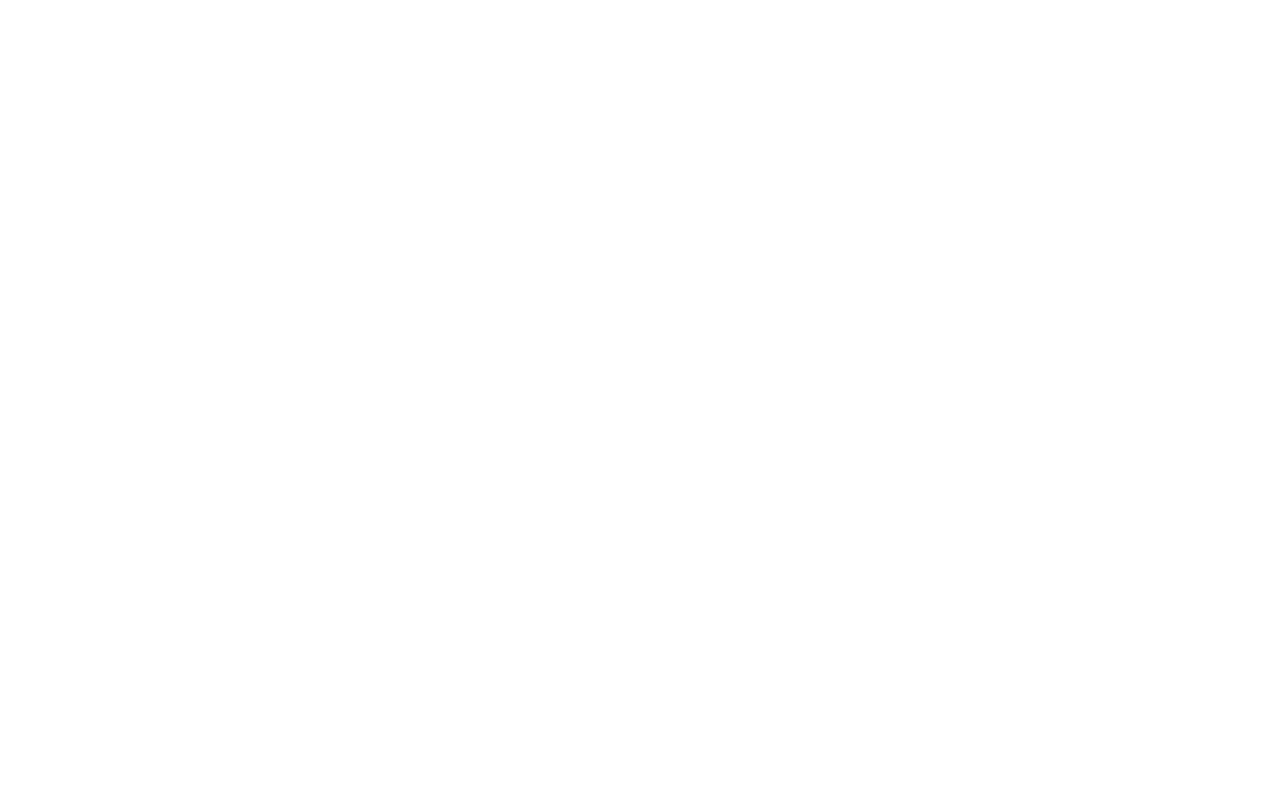
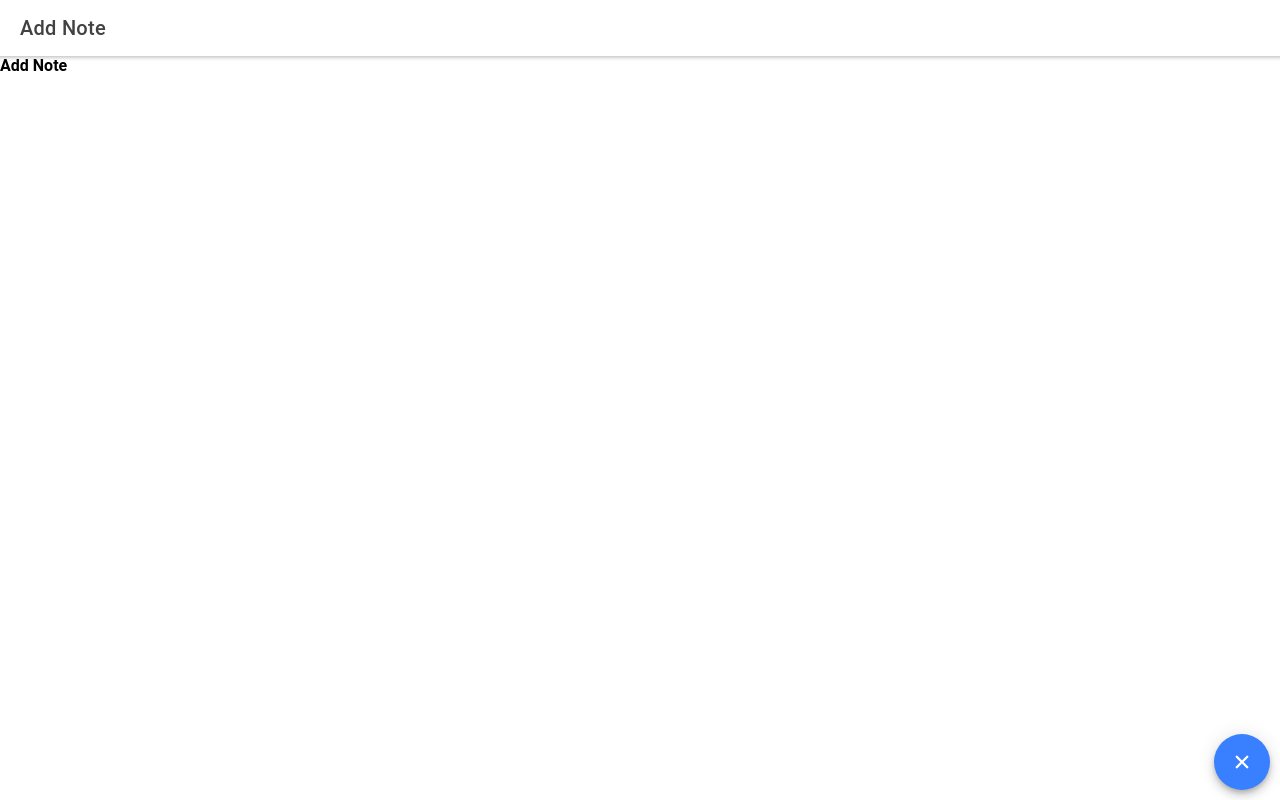
Before and after one commit to babaiyu/note_aja, a React (Create React App) app: page /addnote in a window 1280 px wide. Built offline with nearby package versions, Linux system fonts and the light colour scheme.

Commit message:
Adde new route for Add Note

```diff
--- a/src/App.tsx
+++ b/src/App.tsx
@@ -1,7 +1,6 @@
-import { Redirect, Route } from 'react-router-dom';
-import { IonApp, IonRouterOutlet } from '@ionic/react';
-import { IonReactRouter } from '@ionic/react-router';
-import Home from './pages/Home';
+import {Redirect, Route} from 'react-router-dom';
+import {IonApp, IonRouterOutlet} from '@ionic/react';
+import {IonReactRouter} from '@ionic/react-router';
 
 /* Core CSS required for Ionic components to work properly */
 import '@ionic/react/css/core.css';
@@ -26,12 +25,14 @@
   <IonApp>
     <IonReactRouter>
       <IonRouterOutlet>
-        <Route exact path="/home">
-          <Home />
-        </Route>
+        <Route path="/home" render={require('src/pages/Home').default}></Route>
         <Route exact path="/">
           <Redirect to="/home" />
         </Route>
+        <Route
+          path="/addnote"
+          component={require('src/pages/AddNote').default}
+        />
       </IonRouterOutlet>
     </IonReactRouter>
   </IonApp>
--- a/src/index.tsx
+++ b/src/index.tsx
@@ -1,5 +1,6 @@
 import React from 'react';
 import ReactDOM from 'react-dom';
+import {defineCustomElements} from '@ionic/pwa-elements/loader';
 import App from './App';
 import * as serviceWorkerRegistration from './serviceWorkerRegistration';
 import reportWebVitals from './reportWebVitals';
@@ -8,15 +9,17 @@
   <React.StrictMode>
     <App />
   </React.StrictMode>,
-  document.getElementById('root')
+  document.getElementById('root'),
 );
 
 // If you want your app to work offline and load faster, you can change
 // unregister() to register() below. Note this comes with some pitfalls.
 // Learn more about service workers: https://cra.link/PWA
-serviceWorkerRegistration.unregister();
+serviceWorkerRegistration.register();
 
 // If you want to start measuring performance in your app, pass a function
 // to log results (for example: reportWebVitals(console.log))
 // or send to an analytics endpoint. Learn more: https://bit.ly/CRA-vitals
 reportWebVitals();
+
+defineCustomElements(window);
--- /dev/null
+++ b/src/pages/AddNote.tsx
@@ -0,0 +1,42 @@
+import {
+  IonContent,
+  IonFab,
+  IonFabButton,
+  IonHeader,
+  IonIcon,
+  IonPage,
+  IonTitle,
+  IonToolbar,
+} from '@ionic/react';
+import {close} from 'ionicons/icons';
+import {RouteComponentProps} from 'react-router';
+
+interface Props extends RouteComponentProps<{}> {}
+
+const AddNote: React.FC<Props> = (props) => {
+  // Navigate Back
+  const onBack = (e: any) => {
+    e.preventDefault();
+    props.history.goBack();
+  };
+
+  return (
+    <IonPage>
+      <IonHeader>
+        <IonToolbar>
+          <IonTitle>Add Note</IonTitle>
+        </IonToolbar>
+      </IonHeader>
+      <IonContent fullscreen>
+        <strong>Add Note</strong>
+        <IonFab vertical="bottom" horizontal="end" slot="fixed">
+          <IonFabButton onClick={onBack}>
+            <IonIcon icon={close} />
+          </IonFabButton>
+        </IonFab>
+      </IonContent>
+    </IonPage>
+  );
+};
+
+export default AddNote;
--- a/src/pages/Home.tsx
+++ b/src/pages/Home.tsx
@@ -1,22 +1,29 @@
-import { IonContent, IonHeader, IonPage, IonTitle, IonToolbar } from '@ionic/react';
-import ExploreContainer from '../components/ExploreContainer';
+import {IonContent, IonPage, IonFab, IonFabButton, IonIcon} from '@ionic/react';
+import {add} from 'ionicons/icons';
+import {RouteComponentProps} from 'react-router';
 import './Home.css';
 
-const Home: React.FC = () => {
+interface Props extends RouteComponentProps<{}> {}
+
+const Home: React.FC<Props> = (props) => {
+  // Props
+  const {history} = props;
+
+  // Navigate to Form Add Note
+  const onAddNote = (e: any) => {
+    e.preventDefault();
+    history.push('/addnote');
+  };
+
   return (
     <IonPage>
-      <IonHeader>
-        <IonToolbar>
-          <IonTitle>Blank</IonTitle>
-        </IonToolbar>
-      </IonHeader>
       <IonContent fullscreen>
-        <IonHeader collapse="condense">
-          <IonToolbar>
-            <IonTitle size="large">Blank</IonTitle>
-          </IonToolbar>
-        </IonHeader>
-        <ExploreContainer />
+        <strong>Note Aja</strong>
+        <IonFab vertical="bottom" horizontal="end" slot="fixed">
+          <IonFabButton onClick={onAddNote}>
+            <IonIcon icon={add} />
+          </IonFabButton>
+        </IonFab>
       </IonContent>
     </IonPage>
   );
--- a/tsconfig.json
+++ b/tsconfig.json
@@ -18,7 +18,8 @@
     "resolveJsonModule": true,
     "isolatedModules": true,
     "noEmit": true,
-    "jsx": "react-jsx"
+    "jsx": "react-jsx",
+    "baseUrl": "."
   },
   "include": [
     "src"
```
Also changed, not shown: .prettierrc.js (added).
